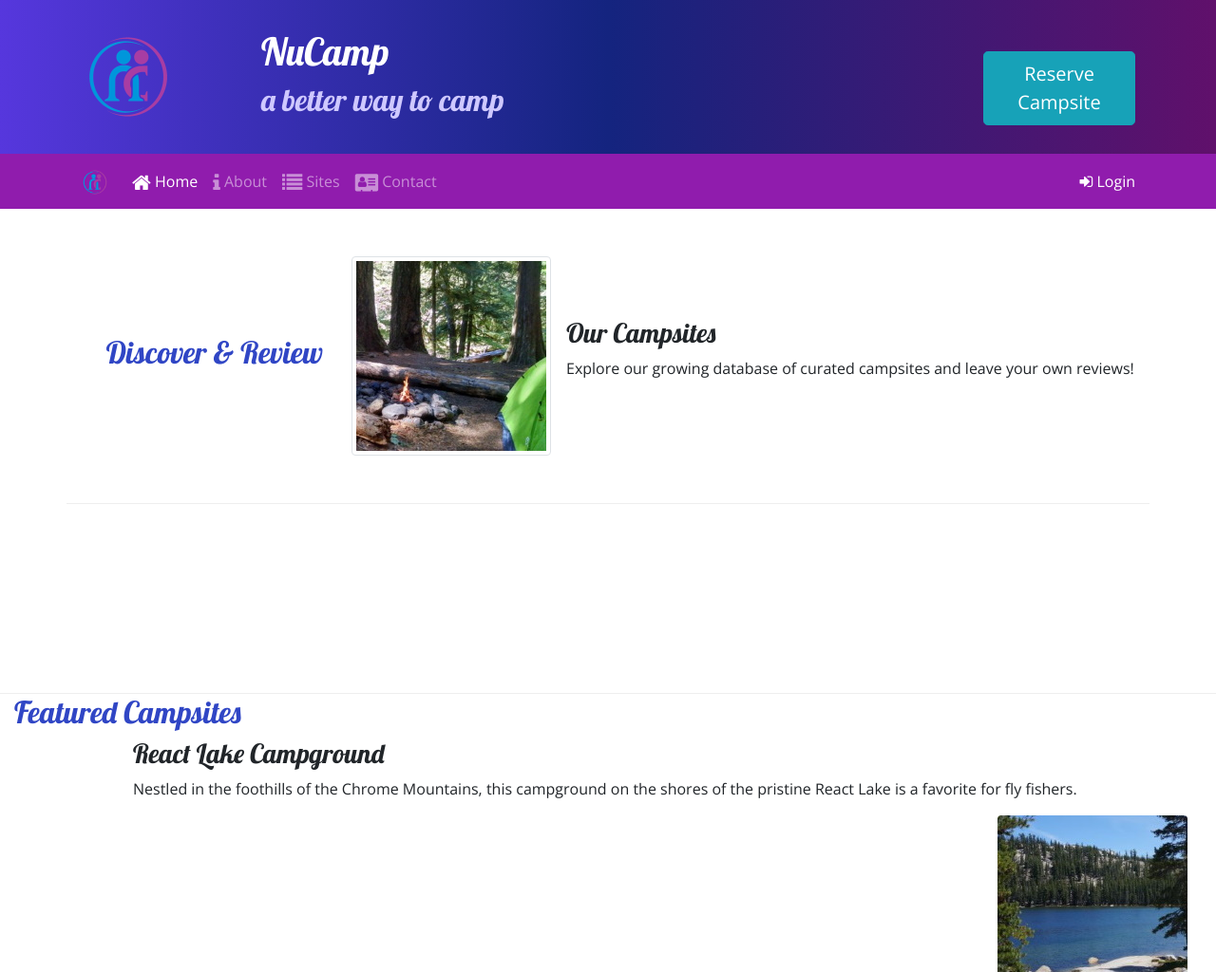
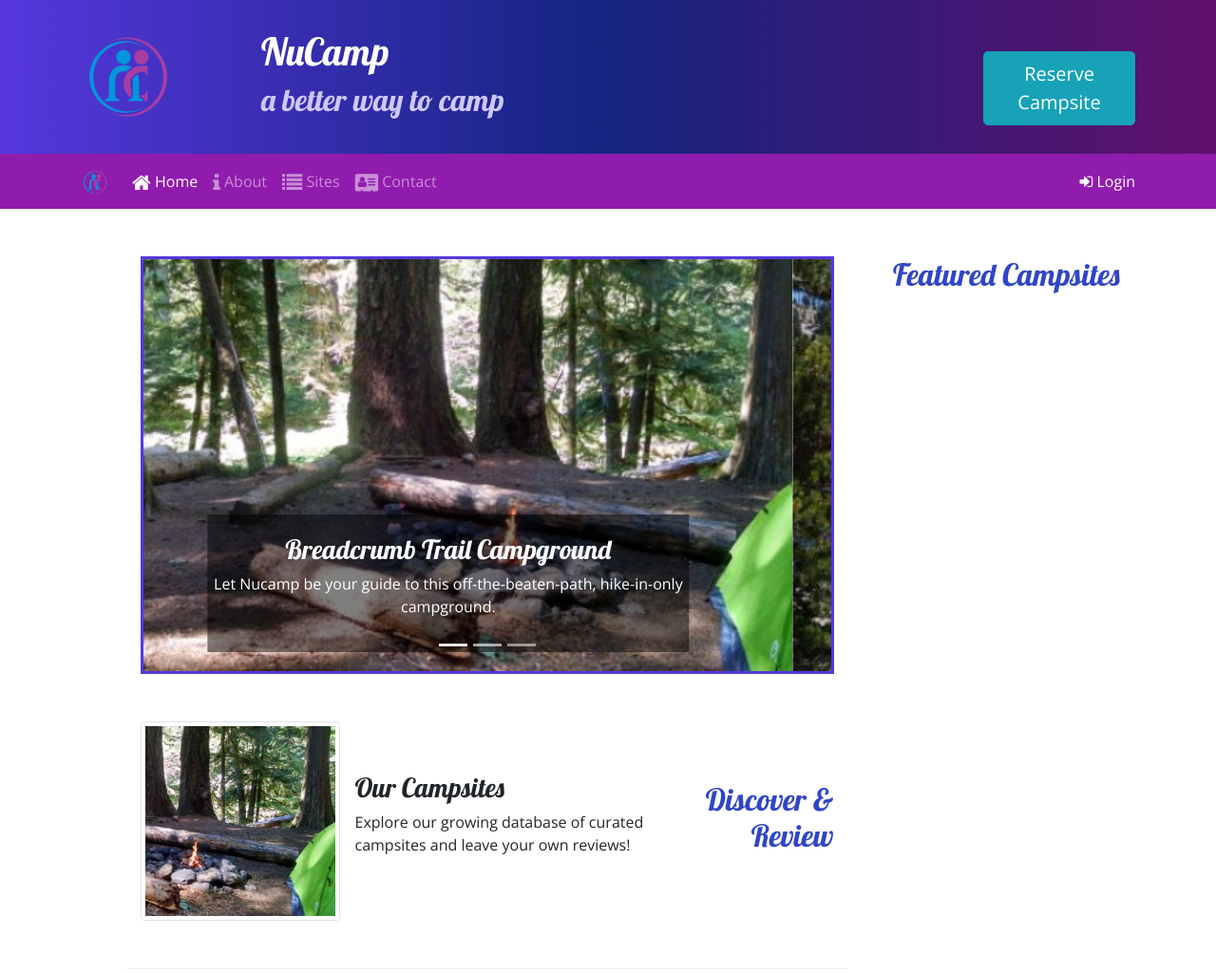
Before and after one commit to lalaloopsi213/Bootstrap, a website: page index.html in a window 1280 px wide. Shown: the top 1024 px of the page at 95% size. Drawn offline with nearby package versions, Linux system fonts and the light colour scheme.

Commit message:
commit on main

```diff
--- a/css/styles.css
+++ b/css/styles.css
@@ -18,10 +18,11 @@ h3 {
     font-family: "Lobster", cursive;
 }
 
-a, a:hover {
+a,
+a:hover {
     color: inherit;
     text-decoration: none;
-  }
+}
 
 h2 {
     color: #3046C5;
@@ -34,6 +35,14 @@ header h2 {
 .site-footer {
     background-image: linear-gradient(#CEC8FF, white);
     padding: 20px 0;
+}
+
+.carousel-caption {
+    background-color: rgba(0, 0, 0, 0.5);
+}
+
+.carousel {
+    border: solid #5637DD;
 }
 
 .jumbotron {
--- a/index.html
+++ b/index.html
@@ -105,10 +105,55 @@
         </div>
 
         <div class="container">
-            <div class="row row-content
-            align-items-center">
-                <div class="col-sm-4 order-sm last col-md-3">
-                    <h2 class="text-sm-right"> Discover & Review</h2>
+
+            <div class="row row-content">
+                <div class="col-md-8 mx-auto">
+                    <div id="homeCarousel" class="carousel slide" data-ride="carousel">
+                       <ol class="carousel-indicators">
+                        <li data-target="#homeCarousel" data-slide-to="0" class="active"></li>
+                        <li data-target="#homeCarousel" data-slide-to="1"></li>
+                        <li data-target="#homeCarousel" data-slide-to="2"></li>
+                    </ol>
+                        <div class="carousel-inner">
+                        <div class="carousel-item active">
+                            <img class="d-block w-100" src="img/img/breadcrumb-trail.jpg" alt="Breadcrumb Trail Campground" />
+                            <div class="carousel-caption">
+                                <h3>Breadcrumb Trail Campground</h3>
+                                <p class="d-none d-sm-block">Let Nucamp be your guide to this off-the-beaten-path, hike-in-only campground.</p>
+                            </div>
+                        </div>
+                        <div class="carousel-item">
+                            <img class="d-block w-100" src="img/img/react-lake.jpg" alt="React Lake Campground" />
+                            <div class="carousel-caption">
+                                <h3>React Lake Campground</h3>
+                                <p class="d-none d-sm-block"> Nestled in the foothills of the Chrome Mountains, this campground on the shores of the pristine
+                                    React Lake is a favorite for fly fishers.</p>
+                        </div>
+                    <div class="carousel-item">
+                        <img class="d-block w-100" src="img/img/chrome-river-thumb.jpg" alt="Chrome River Campground " />
+                        <div class="carousel-caption">
+                            <h3>Chrome Lake Campground</h3>
+                            <p class="d-none d-sm-block">Spend a few sunny days and starry nights beneath a canopy of old-growth
+                                firs at this enchanting spot by the Chrome River</p>
+                                </div>
+
+                        </div>
+                        <a class="carousel-control-prev" href="#homeCarousel" role="button" data-slide="prev">
+                            <span class="carousel-control-prev-icon"></span>
+                            <span class="sr-only">Previous</span>
+                        </a>
+                        <a class="carousel-control-next" href="#homeCarousel" role="button" data-slide="next">
+                            <span class="carousel-control-next-icon"></span>
+                            <span class="sr-only">Next</span>
+                        </a>
+                    </div>
+                </div>
+            </div>
+
+
+            <div class="row row-content align-items-center">
+                <div class="col-sm-4 order-sm-last col-md-3">
+                    <h2 class="text-sm-right">Discover & Review</h2>
                 </div>
                 <div class="col">
                     <div class="media">
```
